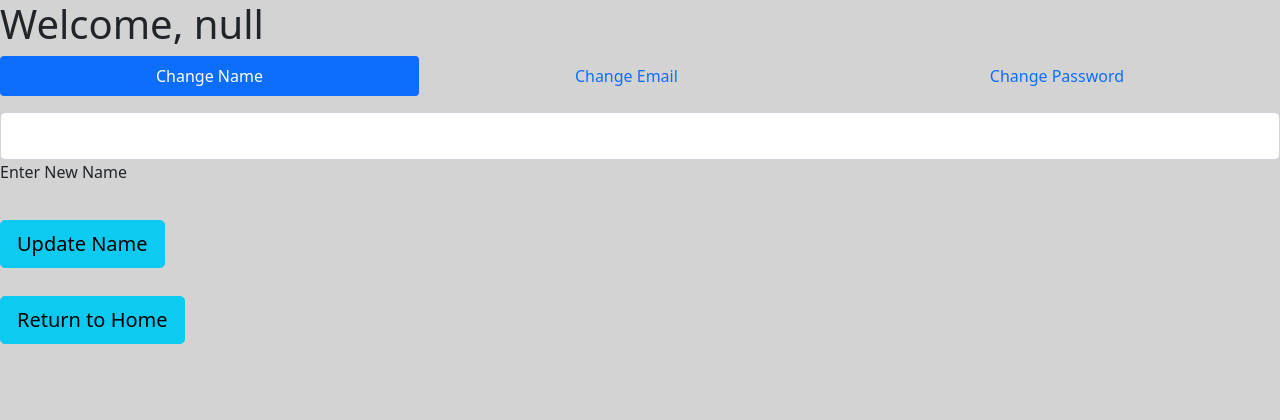
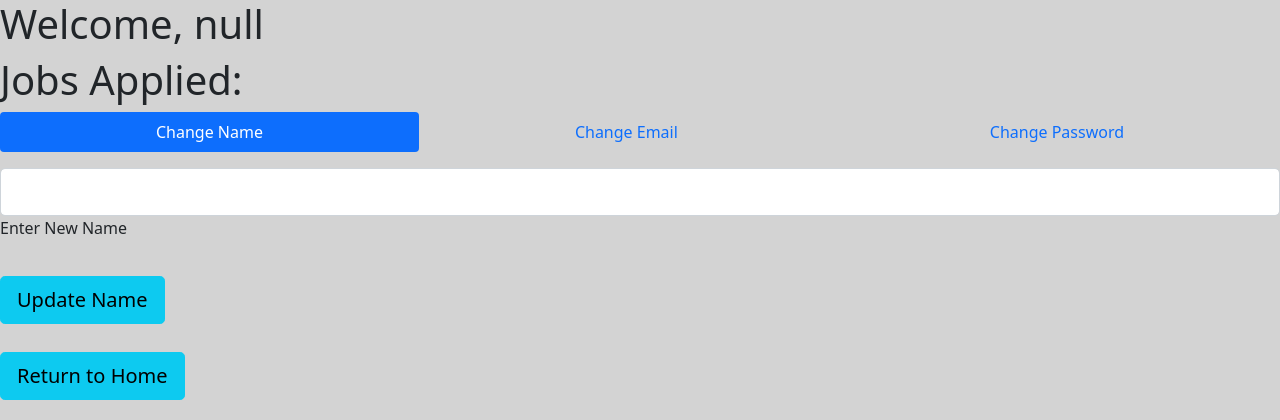
Before and after one commit to rafayahmed40/web_app, a Django app: page /polls/portal in a window 1280 px wide. Shown: the top 420 px of the page. Run offline with Django 3.2, Linux system fonts and the light colour scheme; data comes from the database, SQL or seed files in the repository; data that the repository does not hold is empty; some libraries are stand-ins or nearby versions.

Commit message:
added apply feature

```diff
--- a/mysite/info.json
+++ b/mysite/info.json
@@ -6,7 +6,8 @@
     "Positions": 2,
     "Location": "New York",
     "Majors": ["Engineering", "Computer Science"],
-    "Image": "https://blog.hubspot.com/hubfs/image8-2.jpg"
+    "Image": "https://blog.hubspot.com/hubfs/image8-2.jpg",
+    "Num": 1
     },
     {
     "Title": "Software Engineering Co-op",
@@ -15,7 +16,8 @@
     "Positions": 1,
     "Location": "Philadelphia",
     "Majors": ["Engineering", "Computer Science"],
-    "Image": "https://content.energage.com/company-images/SE91833/SE91833_logo_orig.png"},
+    "Image": "https://content.energage.com/company-images/SE91833/SE91833_logo_orig.png",
+    "Num": 2},
     {
     "Title": "Finance Intern",
     "Employer": "Facebook",
@@ -23,7 +25,8 @@
     "Positions": 3,
     "Location": "Chicago",
     "Majors": ["Finance"],
-    "Image": "https://static.dezeen.com/uploads/2021/11/meta-facebook-rebranding-name-news_dezeen_2364_col_hero2.jpg"},
+    "Image": "https://static.dezeen.com/uploads/2021/11/meta-facebook-rebranding-name-news_dezeen_2364_col_hero2.jpg",
+    "Num": 3},
     {
     "Title": "Data Management Co-op",
     "Employer": "Facebook",
@@ -31,7 +34,8 @@
     "Positions": 1,
     "Location": "Chicago",
     "Majors": ["Computer Science"],
-    "Image": "https://static.dezeen.com/uploads/2021/11/meta-facebook-rebranding-name-news_dezeen_2364_col_hero2.jpg"},
+    "Image": "https://static.dezeen.com/uploads/2021/11/meta-facebook-rebranding-name-news_dezeen_2364_col_hero2.jpg",
+    "Num": 4},
     {
     "Title": "Full Stack Developer",
     "Employer": "Amazon",
@@ -39,7 +43,8 @@
     "Positions": 1,
     "Location": "New York",
     "Majors": ["Computer Science"],
-    "Image": "https://images-na.ssl-images-amazon.com/images/G/01/gc/designs/livepreview/amazon_dkblue_noto_email_v2016_us-main._CB468775337_.png"},
+    "Image": "https://images-na.ssl-images-amazon.com/images/G/01/gc/designs/livepreview/amazon_dkblue_noto_email_v2016_us-main._CB468775337_.png",
+    "Num": 5},
     {
     "Title": "Engineering CO-OP",
     "Employer": "Tesla",
@@ -47,8 +52,8 @@
     "Positions": 1,
     "Location": "Boston",
     "Majors": ["Engineering"],
-    "Image" : "https://cdn.mos.cms.futurecdn.net/xz4NVQhHaHShErxar7YLn.jpg"
-    }
+    "Image" : "https://cdn.mos.cms.futurecdn.net/xz4NVQhHaHShErxar7YLn.jpg",
+    "Num": 6}
     ],
 "EMPLOYERS": ["Google", "Facebook", "SIG", "Amazon", "Tesla"],
 "MAJORS": ["Engineering", "Finance", "Computer Science"],
--- a/mysite/polls/models.py
+++ b/mysite/polls/models.py
@@ -1,4 +1,5 @@
 from django.db import models
+from django.core.validators import int_list_validator
 
 # Create your models here.
 
@@ -7,3 +8,4 @@ class User(models.Model):
     email = models.CharField(max_length=100)
     password = models.CharField(max_length=100)
     status = models.CharField(max_length=100, default="")
+    jobs = models.CharField(max_length=100, default="")
--- a/mysite/polls/urls.py
+++ b/mysite/polls/urls.py
@@ -19,4 +19,6 @@ urlpatterns = [
     path('ajax/change_name', views.change_name, name='portal'),
     path('ajax/change_pass', views.change_pass, name='portal'),
     path('ajax/change_email', views.change_email, name='portal'),
+    path('results/ajax/apply', views.apply, name="apply"),
+    path('ajax/get_jobs', views.get_jobs, name="apply")
 ]
--- a/mysite/polls/views.py
+++ b/mysite/polls/views.py
@@ -26,6 +26,39 @@ def login(request):
 
 def register(request):
     return render(request, "register.html", context)
+
+def get_jobs(request):
+    curr_username, curr_email = calc_active()
+    all_users = models.User.objects.all()
+    jobs = []
+    for user in all_users:
+        if user.email == curr_email:
+            for i in range(0, len(user.jobs)-1, 2):
+                job_num = int(user.jobs[i])
+                for j in context['JOBS']:
+                    if j['Num'] == job_num:
+                        jobs.append('{}, {}'.format(j['Title'], j['Employer']))
+    return JsonResponse({"jobs": jobs})
+
+def apply(request):
+    query = request.GET
+    valid = True
+    logger.debug("Apply query--\n{}".format(query))
+    job_num = query.getlist("job_num")[0]
+    curr_username, curr_email = calc_active()
+    logger.debug("Curr active--\n{}".format(curr_email))
+    all_users = models.User.objects.all()
+    for user in all_users:
+        if user.email == curr_email:
+            curr_jobs = user.jobs
+            logger.debug("curr jobs--\n{}".format(user.jobs))
+            curr_jobs += "{},".format(job_num)
+            logger.debug("curr jobs--\n{}".format(user.jobs))
+            user.jobs = curr_jobs
+            user.save()
+
+            logger.debug("New jobs--\n{}".format(user.jobs))
+    return JsonResponse({"Response":valid})
 
 def change_name(request):
     all_users = models.User.objects.all()
@@ -110,8 +143,10 @@ def validate_login(request):
     email = query.getlist("email")[0]
     password = query.getlist("pass")[0]
     all_users = models.User.objects.all()
+    logger.debug("LOGIN QUERY----\n{}".format(query))
     valid = False
     for user in all_users:
+        logger.debug("USER INFO---{}\n{}".format(user.email, user.password))
         if user.email == email and user.password == password:
             user.status = str(datetime.now().timestamp())
             user.save()
@@ -119,11 +154,13 @@ def validate_login(request):
     return JsonResponse({"Response":valid})
 
 def save_info(request):
-    logger.debug("GETS HERE---\n")
+    logger.debug("SAVES INFO---\n")
     query = request.GET
+    logger.debug(query)
     email = query.getlist("email")[0]
     name = query.getlist("name")[0]
     password = query.getlist("pass")[0]
+    logger.debug("USER INFO---{}\n{}".format(email, password))
     user = models.User(name=name, password=password, email=email, status="")
     user.save()
     return JsonResponse({"Response":"Success"})
@@ -194,7 +231,6 @@ def desc(request):
     return render(request, "jd.html", context)
 
 def dropdowns(request):
-    logger.debug("dropdown\n\n")
     dropdowns = {}
     dropdowns['EMPLOYERS'] = context['EMPLOYERS']
     dropdowns['MAJORS'] = context['MAJORS']
--- a/mysite/static/js/forms.js
+++ b/mysite/static/js/forms.js
@@ -73,7 +73,7 @@ function validate_reg(name, password, email){
     })
 }
 
-function save_info(name, email, pass){
+function save_info(name, pass, email){
     data_dict = {
         "name": name,
         "email": email,
--- a/mysite/static/js/portal.js
+++ b/mysite/static/js/portal.js
@@ -6,7 +6,24 @@ $(function(){
             var name = data['name'];
             $("#name-container").append(`<h1>Welcome, ${name}</h1>`)
     }})
+    getJobs();
 })
+
+function getJobs(){
+    $.ajax({
+        url: "ajax/get_jobs",
+        success: function(data){
+            var jobs = data['jobs'];
+            console.log(jobs);
+            if (jobs){
+                $("#jobs-container").append(`<h1>Jobs Applied:</h1>`);
+                for (let i = 0; i < jobs.length; i++){
+                    $("#jobs-container").append(`<h6>Jobs Applied: ${jobs[i]}</h6><br>`);
+                }
+            }
+
+    }})
+}
 
 function changeName(){
 
--- a/mysite/templates/portal.html
+++ b/mysite/templates/portal.html
@@ -19,6 +19,7 @@
   <body>
 
     <div id="name-container"></div>
+    <div id="jobs-container"></div>
 
       <!-- Pills navs -->
 <ul class="nav nav-pills nav-fill mb-3" id="ex1" role="tablist">
--- a/mysite/templates/results.html
+++ b/mysite/templates/results.html
@@ -6,7 +6,7 @@
       <meta http-equiv="X-UA-Compatible" content="IE=edge" />
       <meta name="author" content="colorlib.com">
       <link href="https://fonts.googleapis.com/css?family=Poppins:400,600,700" rel="stylesheet" />
-      <link href="{% static 'css/forms.css' %}" rel="stylesheet" />
+      <link href="{% static 'css/results.css' %}" rel="stylesheet" />
       <script src="https://code.jquery.com/jquery-3.1.1.min.js"></script>
     <script src="https://cdn.jsdelivr.net/npm/popper.js@1.14.7/dist/umd/popper.min.js" integrity="sha384-UO2eT0CpHqdSJQ6hJty5KVphtPhzWj9WO1clHTMGa3JDZwrnQq4sF86dIHNDz0W1" crossorigin="anonymous"></script>
     <script src="https://cdn.jsdelivr.net/npm/bootstrap@4.3.1/dist/js/bootstrap.min.js" integrity="sha384-JjSmVgyd0p3pXB1rRibZUAYoIIy6OrQ6VrjIEaFf/nJGzIxFDsf4x0xIM+B07jRM" crossorigin="anonymous"></script>
```
Also changed, not shown: mysite/static/css/portal.css (+8 -0 lines), mysite/static/css/results.css (added, +14 -0 lines), mysite/static/js/results.js (+27 -2 lines).
